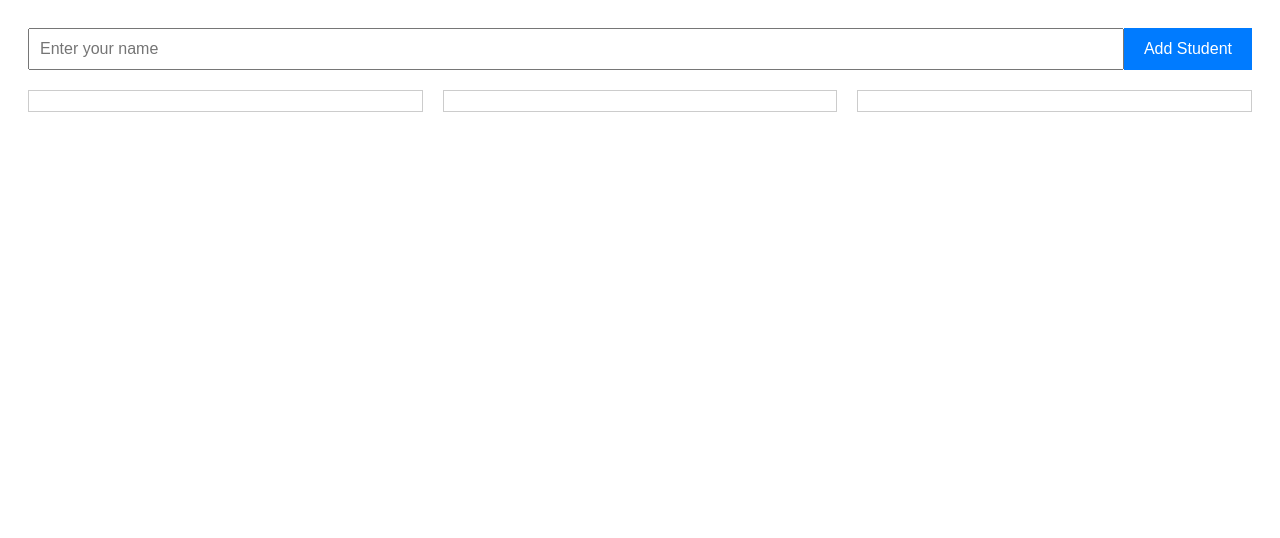
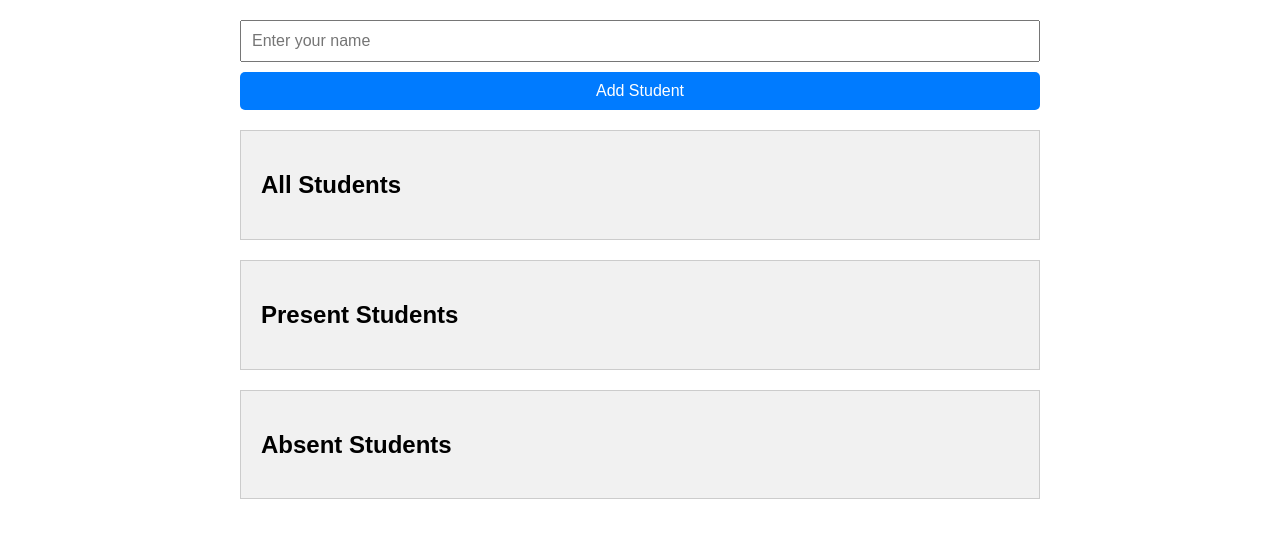
Before and after one commit to Saif-Rahman-801/My-student-management-app, a React (Vite) app: page / in a window 1280 px wide. Shown: the top 538 px of the page. Built offline with nearby package versions, Linux system fonts and the light colour scheme.

Commit message:
new css added

```diff
--- a/src/App.css
+++ b/src/App.css
@@ -1,18 +1,27 @@
 
-.App {
+
+body {
   font-family: Arial, sans-serif;
+  margin: 0;
+  padding: 0;
+}
+
+.container {
+  max-width: 800px;
+  margin: 0 auto;
   padding: 20px;
 }
 
 form {
   display: flex;
+  flex-direction: column;
   margin-bottom: 20px;
 }
 
 input[type="text"] {
-  flex: 1;
   padding: 10px;
   font-size: 16px;
+  margin-bottom: 10px;
 }
 
 button {
@@ -21,6 +30,7 @@ button {
   background-color: #007bff;
   color: #fff;
   border: none;
+  border-radius: 5px;
   cursor: pointer;
   transition: background-color 0.3s;
 }
@@ -29,118 +39,28 @@ button:hover {
   background-color: #0056b3;
 }
 
-ul {
-  list-style: none;
-  padding: 0;
-  margin: 0;
-}
-
 .students-section {
   display: grid;
-  grid-template-columns: repeat(3, 1fr);
-  /* grid-template-columns:  1fr; */
+  /* grid-template-columns: repeat(auto-fit, minmax(250px, 1fr)); */
+  grid-template-columns: 1fr;
+  /* grid-template-columns: repeat(2, 1fr); */
   grid-gap: 20px;
 }
 
-.all-student,
-.present-student,
-.absent-student {
+.students-section > div {
+  background-color: #f1f1f1;
   border: 1px solid #ccc;
-  padding: 10px;
+  padding: 20px;
 }
 
-.all-student li,
-.present-student li,
-.absent-student li {
+.students-section li {
   display: flex;
   align-items: center;
   justify-content: space-between;
   margin-bottom: 10px;
 }
 
-.all-student button,
-.present-student button,
-.absent-student button {
-  padding: 5px 10px;
-  font-size: 14px;
-  background-color: #f44336;
-  color: #fff;
-  border: none;
-  cursor: pointer;
-  transition: background-color 0.3s;
-}
-
-.all-student button:hover,
-.present-student button:hover,
-.absent-student button:hover {
-  background-color: #d32f2f;
-}
-
-
-
-/* App.css column */
-/*
-.App {
-  font-family: Arial, sans-serif;
-  padding: 20px;
-}
-
-form {
-  display: flex;
-  margin-bottom: 20px;
-}
-
-input[type="text"] {
-  flex: 1;
-  padding: 10px;
-  font-size: 16px;
-}
-
-button {
-  padding: 10px 20px;
-  font-size: 16px;
-  background-color: #007bff;
-  color: #fff;
-  border: none;
-  cursor: pointer;
-  transition: background-color 0.3s;
-}
-
-button:hover {
-  background-color: #0056b3;
-}
-
-ul {
-  list-style: none;
-  padding: 0;
-  margin: 0;
-}
-
-.students-section {
-  display: flex;
-  flex-direction: column;
-}
-
-.all-student,
-.present-student,
-.absent-student {
-  border: 1px solid #ccc;
-  padding: 10px;
-  margin-bottom: 20px;
-}
-
-.all-student li,
-.present-student li,
-.absent-student li {
-  display: flex;
-  align-items: center;
-  justify-content: space-between;
-  margin-bottom: 10px;
-}
-
-.all-student button,
-.present-student button,
-.absent-student button {
+.students-section button {
   padding: 5px 10px;
   font-size: 14px;
   background-color: #f44336;
@@ -151,8 +71,12 @@ ul {
   margin-bottom: 5px;
 }
 
-.all-student button:hover,
-.present-student button:hover,
-.absent-student button:hover {
+.students-section button:hover {
   background-color: #d32f2f;
-} */
+}
+
+@media screen and (max-width: 600px) {
+  .students-section {
+    grid-template-columns: 1fr;
+  }
+}
--- a/src/App.jsx
+++ b/src/App.jsx
@@ -94,7 +94,7 @@ function App() {
   };
 
   return (
-    <div className="App">
+    <div className="App container">
       <form
         onSubmit={(e) => {
           e.preventDefault();
@@ -113,6 +113,7 @@ function App() {
       </form>
       <div className="students-section">
         <div className="all-student">
+          <h2 style={{ textAlign: "left" }}>All Students</h2>
           <ul>
             {students.map((student) => {
               return (
@@ -136,6 +137,7 @@ function App() {
           </ul>
         </div>
         <div className="present-student">
+          <h2 style={{ textAlign: "left" }}>Present Students</h2>
           <ul>
             {students
               .filter((item) => item.isPresent === true)
@@ -150,6 +152,7 @@ function App() {
           </ul>
         </div>
         <div className="absent-student">
+          <h2 style={{ textAlign: "left" }}>Absent Students</h2>
           <ul>
             {students
               .filter((item) => item.isPresent === false)
```
